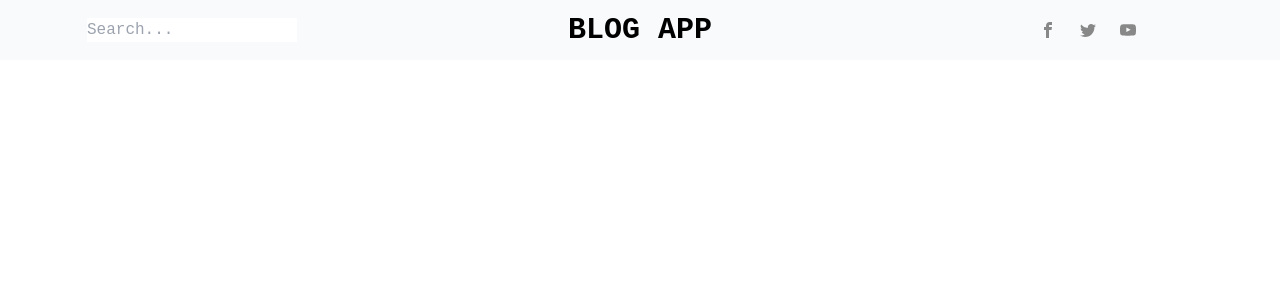
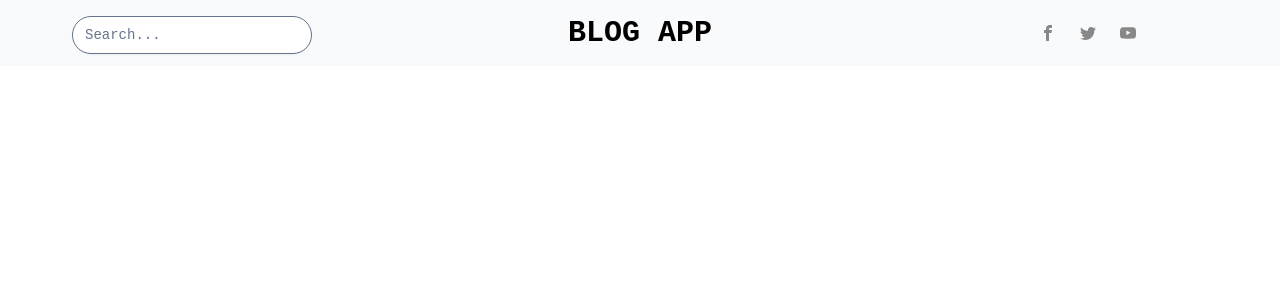
Before and after one commit to al-jabir/blog-website, a Next.js app: page / in a window 1280 px wide. Shown: the top 300 px of the page. Built offline with nearby package versions, Linux system fonts and the light colour scheme.

Commit message:
style code done

```diff
--- a/styles/globals.css
+++ b/styles/globals.css
@@ -5,7 +5,12 @@
 * {
   padding: 0;
   margin: 0;
+  box-sizing: border-box;
   list-style: none;
   text-decoration: none;
   font-family: 'Courier New', Courier, monospace;
 }
+.input-text {
+  @apply mt-1 block w-60 px-3 py-2 bg-white border border-slate-500 rounded-full text-sm shadow-sm placeholder-slate-500;
+  @apply focus:outline-none focus:border-sky-500 focus:ring-1 focus:ring-sky-500;
+}
```
